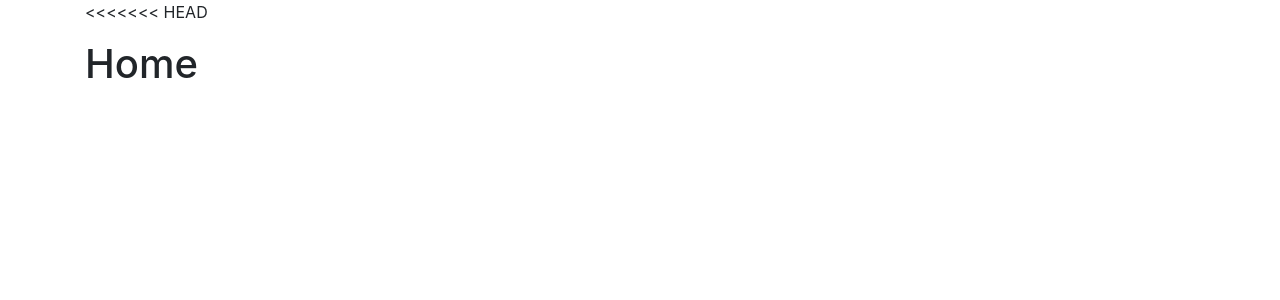
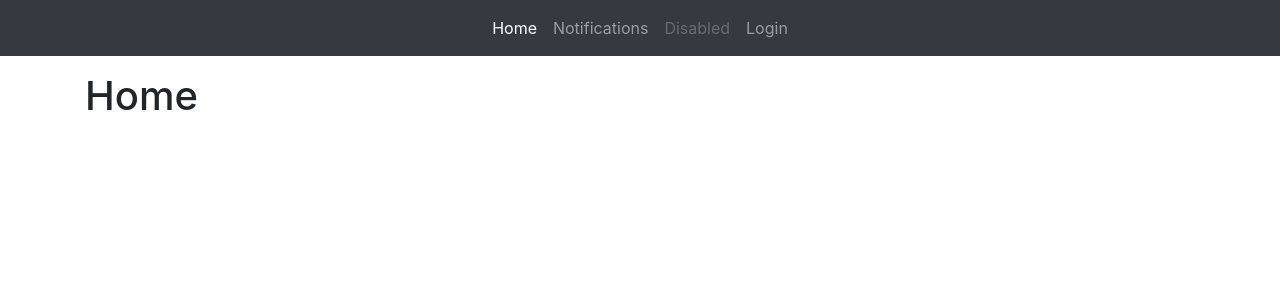
Before and after one commit to RSO-Projekt-2022-2023/Angular-Frontend, an Angular app: page /home in a window 1280 px wide. Shown: the top 300 px of the page. Built offline with nearby package versions, Linux system fonts and the light colour scheme.

Commit message:
resolved

```diff
--- a/src/app/navbar/navbar.component.html
+++ b/src/app/navbar/navbar.component.html
@@ -1,55 +1,3 @@
-
-<div class="container">
-
-<<<<<<< HEAD
-    <!-- Collapsible wrapper -->
-    <div
-      class="collapse navbar-collapse justify-content-center"
-      id="navbarCenteredExample"
-    >
-      <!-- Left links -->
-      <ul class="navbar-nav mb-2 mb-lg-0">
-        <li class="nav-item">
-          <a class="nav-link active" aria-current="page" href="home">Home</a>
-        </li>
-        <li class="nav-item">
-          <a class="nav-link" href="notifications">Notifications</a>
-        </li>
-<!--        &lt;!&ndash; Navbar dropdown &ndash;&gt;-->
-<!--        <li class="nav-item dropdown">-->
-<!--          <a-->
-<!--            class="nav-link dropdown-toggle"-->
-<!--            href="#"-->
-<!--            id="navbarDropdown"-->
-<!--            role="button"-->
-<!--            data-mdb-toggle="dropdown"-->
-<!--            aria-expanded="false"-->
-<!--          >-->
-<!--            Dropdown-->
-<!--          </a>-->
-<!--          &lt;!&ndash; Dropdown menu &ndash;&gt;-->
-<!--          <ul class="dropdown-menu" aria-labelledby="navbarDropdown">-->
-<!--            <li><a class="dropdown-item" href="#">Action</a></li>-->
-<!--            <li><a class="dropdown-item" href="#">Another action</a></li>-->
-<!--            <li><hr class="dropdown-divider" /></li>-->
-<!--            <li>-->
-<!--              <a class="dropdown-item" href="#">Something else here</a>-->
-<!--            </li>-->
-<!--          </ul>-->
-<!--        </li>-->
-        <li class="nav-item">
-          <a class="nav-link disabled" href="#" aria-disabled="true"
-          >Disabled</a>
-        </li>
-        <li *ngIf="!isUserLoggedOn()" class="nav-item">
-          <a class="nav-link" href="login">Login</a>
-        </li>
-        <li *ngIf="isUserLoggedOn()" class="nav-item">
-          <a class="nav-link" href="vehicles">Vehicles</a>
-        </li>
-      </ul>
-      <!-- Left links -->
-=======
 
 <nav class="navbar navbar-expand-lg navbar-dark bg-dark">
   <!-- Container wrapper -->
@@ -103,16 +51,22 @@
 <!--          </ul>-->
 <!--        </li>-->
         <li class="nav-item">
-            <a class="nav-link disabled" href="#" tabindex="-1" aria-disabled="true"
-            >Disabled</a
-            >
+          <a class="nav-link disabled" href="#" aria-disabled="true"
+          >Disabled</a>
+        </li>
+        <li *ngIf="!isUserLoggedOn()" class="nav-item">
+          <a class="nav-link" href="login">Login</a>
+        </li>
+        <li *ngIf="isUserLoggedOn()" class="nav-item">
+          <a class="nav-link" href="vehicles">Vehicles</a>
+        </li>
+        <li *ngIf="isUserLoggedOn()" class="nav-item">
+          <a class="nav-link" >SignOut</a>
         </li>
       </ul>
       <!-- Left links -->
     </div>
     <!-- Collapsible wrapper -->
->>>>>>> 9ba0da8a179f8a6b97c6ce2615981463b9b40427
   </div>
   <!-- Container wrapper -->
 </nav>
-</div>
```
Lines whose indentation alone changed are shown as unchanged.
